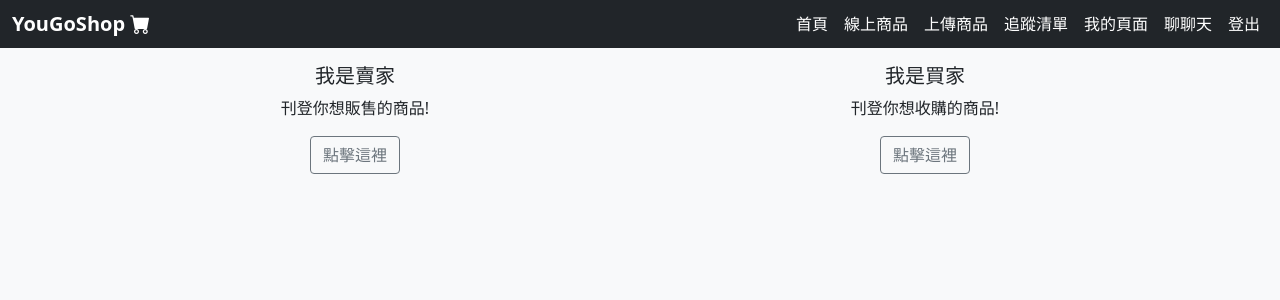
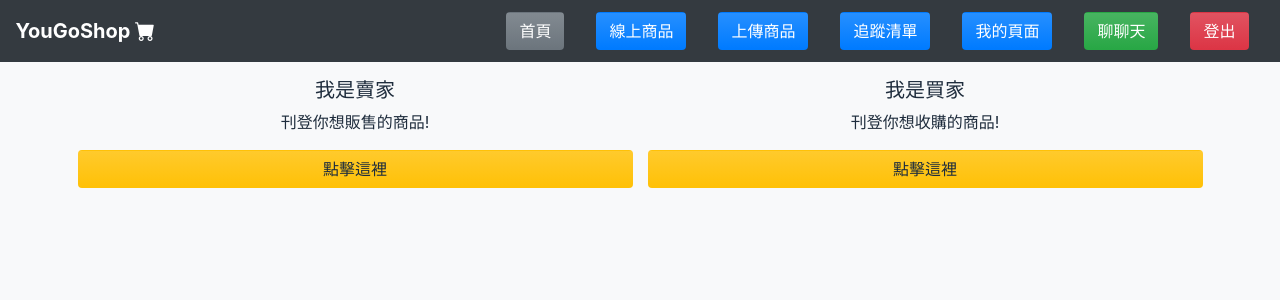
Before and after one commit to mashirorin1211/YouGoShop, a Flask app: page /upload in a window 1280 px wide. Shown: the top 300 px of the page. Run offline with Flask 2, Linux system fonts and the light colour scheme; a user stored in the database is signed in; some libraries are stand-ins or nearby versions.

Commit message:
Add files via upload

```diff
--- a/YouGoShop/main_project/templates/index.html
+++ b/YouGoShop/main_project/templates/index.html
@@ -2,6 +2,6 @@
 
 {% block body %}
     <div>
-        <h2>開發中</h2>
+        <h2></h2>
     </div>
 {% endblock %}
--- a/YouGoShop/main_project/templates/layout.html
+++ b/YouGoShop/main_project/templates/layout.html
@@ -4,11 +4,13 @@
     <meta charset="UTF-8">
     <meta name="viewport" content="width=device-width, initial-scale=1.0">
     <!-- jquery, bootstrap5 -->
+<script src="https://cdn.jsdelivr.net/npm/admin-lte@3.1.0/dist/js/adminlte.min.js"></script>
     <script src="https://code.jquery.com/jquery-3.6.0.min.js" integrity="sha256-/xUj+3OJU5yExlq6GSYGSHk7tPXikynS7ogEvDej/m4=" crossorigin="anonymous"></script>
     <link href="https://cdn.jsdelivr.net/npm/select2@4.1.0-rc.0/dist/css/select2.min.css" rel="stylesheet" />
     <link href="https://cdn.jsdelivr.net/npm/bootstrap@5.0.2/dist/css/bootstrap.min.css" rel="stylesheet" integrity="sha384-EVSTQN3/azprG1Anm3QDgpJLIm9Nao0Yz1ztcQTwFspd3yD65VohhpuuCOmLASjC" crossorigin="anonymous">
     <link rel="stylesheet" href="https://cdn.jsdelivr.net/npm/bootstrap-icons@1.5.0/font/bootstrap-icons.css">
     <link rel="stylesheet" href="{{url_for('static', filename='css/style.css')}}">
+<link rel="stylesheet" href="https://cdn.jsdelivr.net/npm/admin-lte@3.1.0/dist/css/adminlte.min.css">
     {% if title %}
         <title>{{ title }} | YouGoShop交易平台</title>
     {% else %}
@@ -32,18 +34,19 @@
                 </button>
                 <div class="collapse navbar-collapse justify-content-end" id="topnav">
                     <ul class="navbar-nav">
-                        <li class="nav-item"><a href="{{ url_for('index') }}" class='nav-link text-white'>首頁</a></li>
-                        <li class='nav-item'><a href="{{ url_for('online') }}" class='nav-link text-white'>線上商品</a></li>
+                        <li class="nav-item"><a href="{{ url_for('index') }}" class='nav-link text-white'><button type="button" class="btn btn-block bg-gradient-secondary">首頁</button></a></li>
+                        <li class='nav-item'><a href="{{ url_for('online') }}" class='nav-link text-white'><button type="button" class="btn btn-block bg-gradient-primary">線上商品</button></a></li>
                         {% if current_user.is_authenticated %}
-                            <li class="nav-item"><a href="{{ url_for('upload') }}" class='nav-link text-white'>上傳商品</a></li>
-                            <li class="nav-item"><a href="{{ url_for('tracking', user_name=current_user.name) }}" class='nav-link text-white'>追蹤清單</a></li>
-                            <li class="nav-item"><a href="{{ url_for('user_overview', user_name=current_user.name) }}" class='nav-link text-white'>我的頁面</a></li>
-                            <li class="nav-item"><a href="{{ url_for('chat_user', user_name=current_user.name) }}" class='nav-link text-white'>聊聊天</a></li>
-                            <!--<li class="nav-item"><a href="{{ url_for('online_Talk') }}" class='nav-link text-white'>大家聊聊天</a></li>--!>
-                            <li class='nav-item'><a href="{{ url_for('logout') }}" class='nav-link text-white'>登出</a></li>
+                            <li class="nav-item"><a href="{{ url_for('upload') }}" class='nav-link text-white'><button type="button" class="btn btn-block bg-gradient-primary">上傳商品</button></a></li>
+                            <li class="nav-item"><a href="{{ url_for('tracking', user_name=current_user.name) }}" class='nav-link text-white'><button type="button" class="btn btn-block bg-gradient-primary">追蹤清單</button></a></li>
+                            <li class="nav-item"><a href="{{ url_for('user_overview', user_name=current_user.name) }}" class='nav-link text-white'><button type="button" class="btn btn-block bg-gradient-primary">我的頁面</button></a></li>
+                            <li class="nav-item"><a href="{{ url_for('chat_user', user_name=current_user.name) }}" class='nav-link text-white'><button type="button" class="btn btn-block bg-gradient-success">聊聊天</button></a></li>
+                            <!--<li class="nav-item"><a href="{{ url_for('online_Talk') }}" class='nav-link text-white'><button type="button" class="btn btn-block bg-gradient-info">大家聊聊天</button></a></li>--!>
+                            <li class='nav-item'><a href="{{ url_for('logout') }}" class='nav-link text-white'><button type="button" class="btn btn-block bg-gradient-danger">登出</button></a></li>
+
                         {% else %}
-                            <li class='nav-item'><a href="{{ url_for('register') }}" class='nav-link text-white'>註冊</a></li>
-                            <li class='nav-item'><a href="{{ url_for('login') }}" class='nav-link text-white'>登入</a></li>
+                            <li class='nav-item'><a href="{{ url_for('register') }}" class='nav-link text-white'><button type="button" class="btn btn-block bg-gradient-info">註冊</button></a></li>
+                            <li class='nav-item'><a href="{{ url_for('login') }}" class='nav-link text-white'><button type="button" class="btn btn-block bg-gradient-danger">登入</button></a></li>
                         {% endif %}
                     </ul>
                 </div>
--- a/YouGoShop/main_project/templates/sellDetail.html
+++ b/YouGoShop/main_project/templates/sellDetail.html
@@ -32,7 +32,7 @@
                 <p class="fs-6">{{ item.location.name }}</p>
                 <div class='item-uploader mb-3'>
                     <small class="d-block text-muted mb-1"><i class="bi bi-person-fill"></i>賣家</small>
-                    <img class="rounded-circle border user" src="{{ url_for('static', filename='users/'+item.uploader.image) }}">
+                    <img class="rounded-circle border user" src="{{ url_for('static', filename='users/'+item.uploader.image) }}"   width="200px" height="200px">
                     <p class='d-inline-block ms-2'><a href="{{ url_for('user_overview', user_name=item.uploader.name) }}">{{ item.uploader.name }}</a></p>
                 </div>
                 <!-- category -->
--- a/YouGoShop/main_project/templates/upload.html
+++ b/YouGoShop/main_project/templates/upload.html
@@ -4,14 +4,14 @@
     <div class="container my-3">
         <div class="row justify-content-center">
             <div class="col-md-6 text-center">
-                <h5 class="card-title">我是賣家</h5>
+                <h5 class="card-text">我是賣家</h5>
                 <p class="card-text">刊登你想販售的商品!</p>
-                <a href="{{ url_for('upload_sell') }}" class="btn btn-outline-secondary">點擊這裡</a>
+                <a href="{{ url_for('upload_sell') }}" class="btn btn-block bg-gradient-warning">點擊這裡</a>
             </div>
             <div class="col-md-6 text-center">
-                <h5 class="card-title">我是買家</h5>
+                <h5 class="card-text">我是買家</h5>
                 <p class="card-text">刊登你想收購的商品!</p>
-                <a href="{{ url_for('upload_want') }}" class="btn btn-outline-secondary">點擊這裡</a>
+                <a href="{{ url_for('upload_want') }}" class="btn btn-block bg-gradient-warning">點擊這裡</a>
             </div>
         </div>
     </div>
--- a/YouGoShop/main_project/templates/user.html
+++ b/YouGoShop/main_project/templates/user.html
@@ -4,7 +4,7 @@
         <div class="row mt-2 align-items-center">
             <div class="col-md-4 ">
                 <div class="content-section text-center">
-                    <img class="rounded-circle border user mb-2" src="{{ url_for('static', filename='users/'+ user.image) }}">
+                    <img class="rounded-circle border user mb-2" src="{{ url_for('static', filename='users/'+ user.image) }}"  width="200px" height="200px">
                     <h3 class="mt-3">{{ user.name }}的個人頁面</h3>
                     <a href="{{ url_for('user_info', user_name=user.name) }}" class="btn btn-secondary btn-sm">查看個人檔案</a>
                 </div>
--- a/YouGoShop/main_project/templates/wantDetail.html
+++ b/YouGoShop/main_project/templates/wantDetail.html
@@ -32,7 +32,7 @@
                 <p class="fs-6">{{ item.location.name }}</p>
                 <div class='item-uploader mb-3'>
                     <small class="d-block text-muted mb-1"><i class="bi bi-person-fill"></i>買家</small>
-                    <img class="rounded-circle border user" src="{{ url_for('static', filename='users/'+item.uploader.image) }}">
+                    <img class="rounded-circle border user" src="{{ url_for('static', filename='users/'+item.uploader.image) }}"   width="200px" height="200px">
                     <p class='d-inline-block ms-2'><a href="{{ url_for('user_overview', user_name=item.uploader.name) }}">{{ item.uploader.name }}</a></p>
                 </div>
                 <!-- category -->
```
Also changed, not shown: YouGoShop/main_project/templates/online.html (+4 -4 lines).
